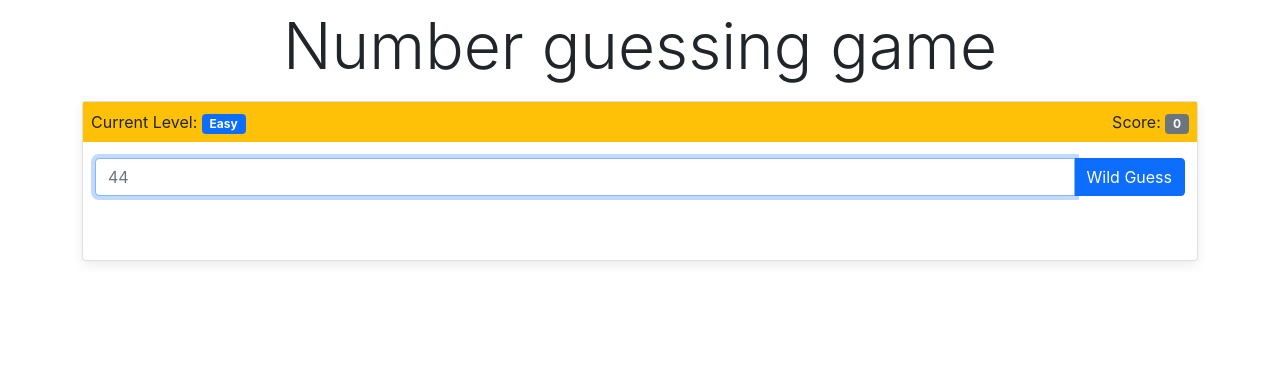
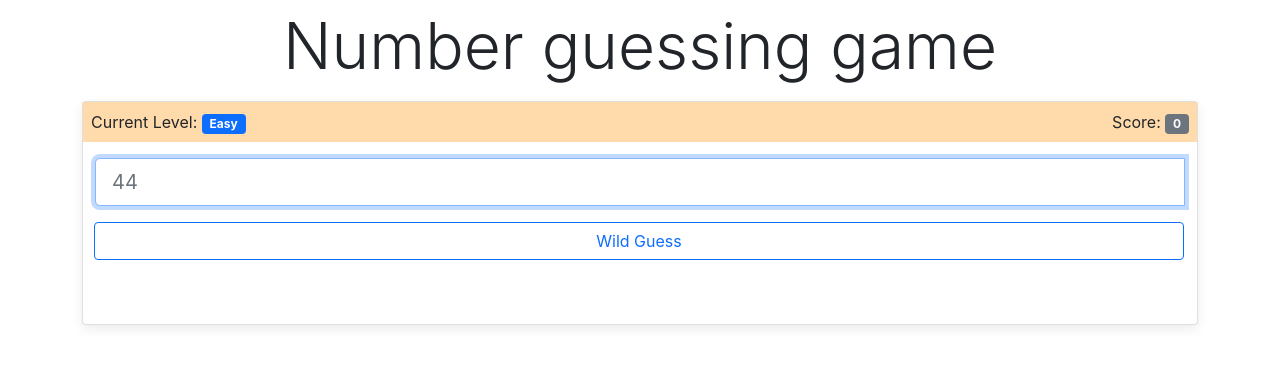
Before and after one commit to rahulmourya336/react-101, a React (Create React App) app: page /number-guessing in a window 1280 px wide. Both pictures are taken after a click on the button "Easy". Shown: the top 366 px of the page. Built offline with nearby package versions, Linux system fonts and the light colour scheme.

Commit message:
[Fix] UI Changes

```diff
--- a/src/NumberGuessing/NumberGuessing.css
+++ b/src/NumberGuessing/NumberGuessing.css
@@ -16,14 +16,31 @@ button:hover {
 }
 
 @keyframes spin {
-    from {
-        transform:rotate(0deg);
-    }
-    to {
-        transform:rotate(360deg);
-    }
+  from {
+    transform: rotate(0deg);
+  }
+  to {
+    transform: rotate(360deg);
+  }
 }
 
 .badge {
   white-space: break-spaces;
 }
+
+.bg-yellowish {
+  background-color: #ffdbab;
+}
+
+.color-change-effect {
+  animation: change-color 2s alternate-reverse infinite;
+}
+
+@keyframes change-color {
+  0% {
+    background-color: hsl(300, 100%, 25%, 0.3);
+  }
+  100% {
+    background-color: hsl(240, 100%, 50%, 0.2);
+  }
+}
--- a/src/NumberGuessing/NumberGuessing.js
+++ b/src/NumberGuessing/NumberGuessing.js
@@ -19,7 +19,7 @@ const GAME_LEVEL = [
 class NumberGuessing extends Component {
     _input = React.createRef();
     praiseList = ['Exceptional', 'Remarkable', 'Fascinating', 'Terrific', 'Phenomenal'];
-    praiseEmojiList = ['🎉', '🥳', '🎊', '⚡', '🏆'];
+    praiseEmojiList = ['⚡', '🥳', '🎊', '🎉', '🏆'];
     constructor(props) {
         super(props);
         this.state = {
@@ -30,7 +30,6 @@ class NumberGuessing extends Component {
             previouslyGuessedNumbers: [],
             actualNumber: undefined,
             isGameOver: false,
-            showGameHint: false
         };
         console.log("Component Init");
     }
@@ -69,11 +68,11 @@ class NumberGuessing extends Component {
             return (
                 <>
                     <div className="row m-0">
-                        <div className="col-6 bg-warning p-2">Current Level: <span className="badge bg-primary">{this.state?.level?.name}</span> </div>
-                        <div className="col-6 text-end bg-warning p-2">Score: <span className="badge bg-secondary">{this.state.score}</span></div>
+                        <div className="col-6 bg-yellowish p-2">Current Level: <span className="badge bg-primary">{this.state?.level?.name}</span> </div>
+                        <div className="col-6 text-end bg-yellowish p-2">Score: <span className="badge bg-secondary">{this.state.score}</span></div>
                         <div className="input-group mb-3 mt-3 ml-3 mr-4">
-                            <input type="number" className="form-control" placeholder="44" onKeyPress={this.enterKeyHandler.bind(this)} onChange={event => this.inputChangeListener(event)} required={true} ref={c => (this._input = c)} autoFocus={true} max={4} value={this.state.guessedNumber} />
-                            <button className="btn btn-primary" onClick={this.updateGuessedNumberHandler.bind(this)}>Wild Guess</button>
+                            <input type="number" className="form-control form-control-lg" placeholder="44" onKeyPress={this.enterKeyHandler.bind(this)} onChange={event => this.inputChangeListener(event)} required={true} ref={c => (this._input = c)} autoFocus={true} max={4} value={this.state.guessedNumber} />
+                            <button className="btn btn-outline-primary mt-3 w-100 rounded-start" onClick={this.updateGuessedNumberHandler.bind(this)}>Wild Guess</button>
                         </div>
                         {
                             this.state.previouslyGuessedNumbers.map((item, index) =>
@@ -94,9 +93,7 @@ class NumberGuessing extends Component {
         return (
             <div className="number-guessing container" >
                 <h1 className="p-2 text-center display-3">Number guessing game</h1>
-                {/* Level selection */}
-                <div className="card" >
-                    {/* <GameOver /> */}
+                <div className={this.state.isGameOver ? 'card color-change-effect' : 'card'} >
                     {this.state.isGameOver ? <GameOver /> : (this.state.level ? <PlayGame /> : <LevelSelection />)}
                 </div >
             </div >
@@ -121,7 +118,6 @@ class NumberGuessing extends Component {
     }
 
     updateGuessedNumberHandler() {
-        this.setState({ showGameHint: false });
         if (!this.valueExist(this.state.guessedNumber) && this.state.guessedNumber) {
             if (this.state.actualNumber === +this.state.guessedNumber) {
                 const currentScore = this.state.score;
```
